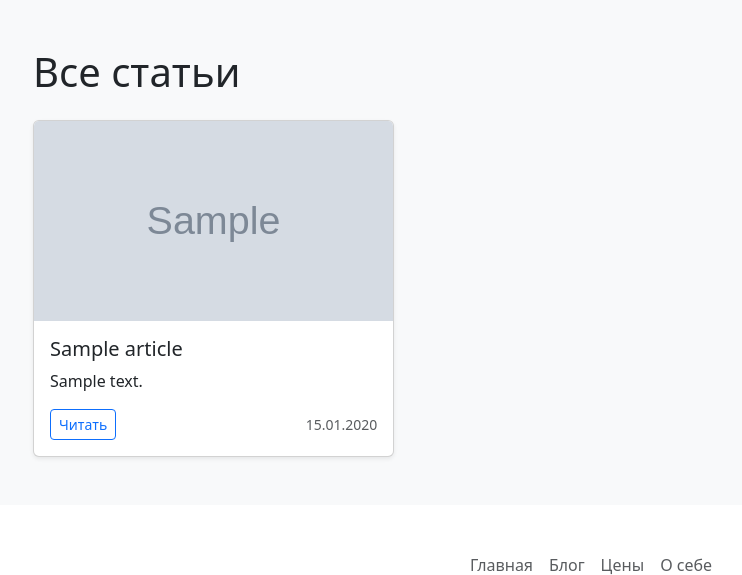
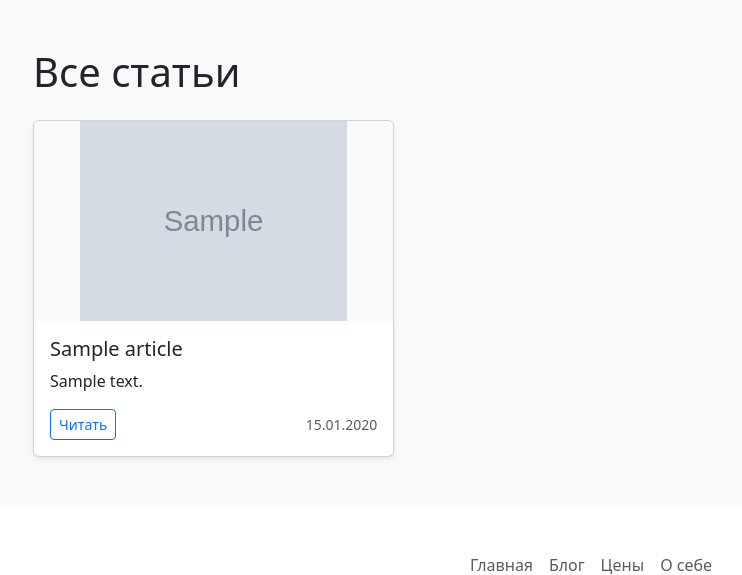
Before and after one commit to kudiyarhan/Django, a Django app: page /blog/ in a window 1280 px wide. Shown: the part 96-671 px from the top of the page, without its empty margins (49-791 px from the left). Run offline with Django 5.2, Linux system fonts and the light colour scheme; tables that the repository leaves empty hold one stand-in row (values such as "Sample post"); grey boxes marked "Sample" are stand-in pictures.

Commit message:
changing the image format in the preview

```diff
--- a/home_master/blog/templates/blog/all_articles.html
+++ b/home_master/blog/templates/blog/all_articles.html
@@ -13,7 +13,7 @@
         <div class="card shadow-sm h-100">
           {% if article.image %}
           <img src="{{ article.image.url }}" class="card-img-top" alt="{{ article.title }}"
-            style="height: 200px; object-fit: cover;">
+            style="height: 200px; object-fit: contain; background-color: #f8f9fa;">
           {% else %}
           <svg class="bd-placeholder-img card-img-top" width="100%" height="200" xmlns="http://www.w3.org/2000/svg"
             role="img" aria-label="Изображение" preserveAspectRatio="xMidYMid slice">
```
